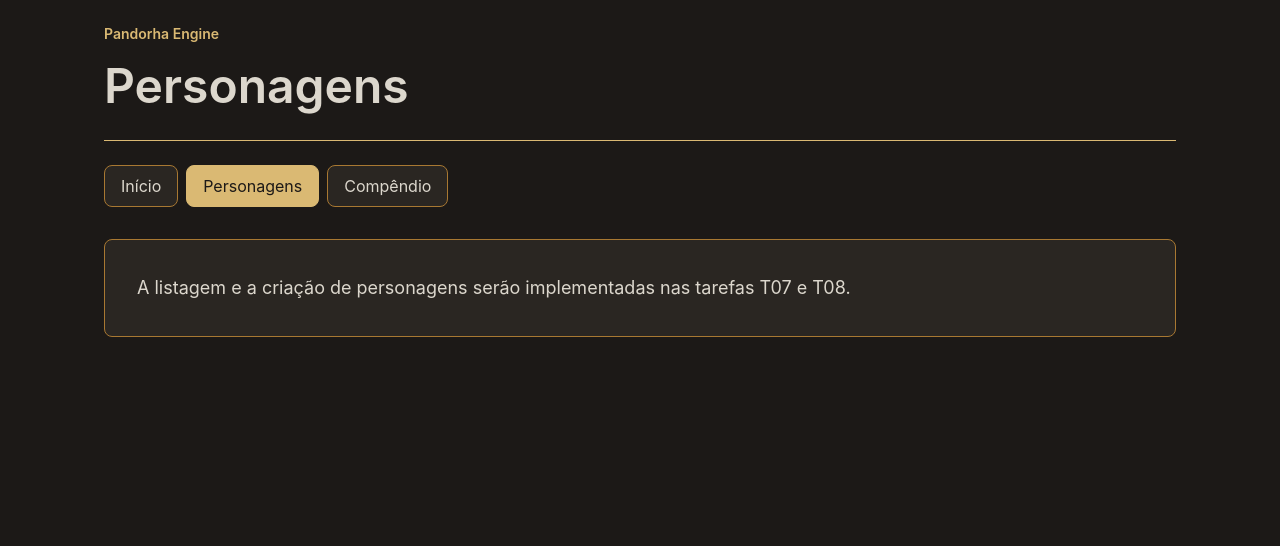
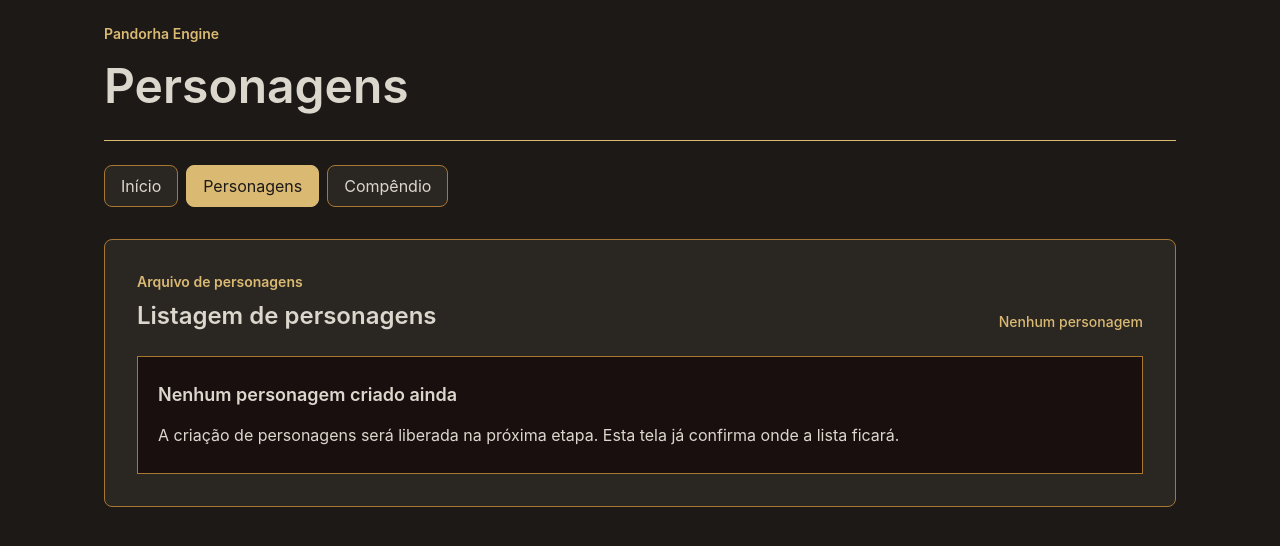
Before and after one commit to questionwho42-jpg/pandorha-codex-offline, a Svelte app: page / in a window 1280 px wide. Both pictures are taken after a click on the button "Personagens". Shown: the top 546 px of the page. Built offline with nearby package versions, Linux system fonts and the light colour scheme.

Commit message:
feat(character): adiciona listagem inicial

```diff
--- a/src/app/App.svelte
+++ b/src/app/App.svelte
@@ -1,4 +1,6 @@
 <script lang="ts">
+// biome-ignore lint/correctness/noUnusedImports: consumed by Svelte markup.
+import { CharacterList } from "$lib/features/character-list";
 import type { AppNavigationId } from "./model/navigation";
 // biome-ignore lint/correctness/noUnusedImports: consumed by Svelte markup.
 import { APP_NAVIGATION_ITEMS, getAppNavigationItem } from "./model/navigation";
@@ -50,9 +52,13 @@ let activeItem = $derived(getAppNavigationItem(activeView));
 			aria-live="polite"
 			class="mt-8 rounded-lg border border-bronze bg-ruin p-6 sm:p-8"
 		>
-			<p class="max-w-3xl text-lg leading-8 text-bone">
-				{activeItem.description}
-			</p>
+			{#if activeView === "characters"}
+				<CharacterList />
+			{:else}
+				<p class="max-w-3xl text-lg leading-8 text-bone">
+					{activeItem.description}
+				</p>
+			{/if}
 		</section>
 	</div>
 </main>
--- /dev/null
+++ b/src/features/character-list/index.ts
@@ -0,0 +1,2 @@
+export * from "./model/characterListView";
+export { default as CharacterList } from "./ui/CharacterList.svelte";
--- /dev/null
+++ b/src/features/character-list/model/characterListView.ts
@@ -0,0 +1,70 @@
+import type { CharacterRecord } from "$lib/entities/character";
+
+export type CharacterListStat = Readonly<{
+	label: string;
+	value: number;
+}>;
+
+export type CharacterListItem = Readonly<{
+	id: string;
+	name: string;
+	concept: string;
+	levelLabel: string;
+	identityLabel: string;
+	axes: readonly CharacterListStat[];
+	applications: readonly CharacterListStat[];
+}>;
+
+export type CharacterListEmptyState = Readonly<{
+	title: string;
+	description: string;
+}>;
+
+export type CharacterListView = Readonly<{
+	countLabel: string;
+	emptyState?: CharacterListEmptyState;
+	items: readonly CharacterListItem[];
+}>;
+
+export function createCharacterListView(
+	characters: readonly CharacterRecord[],
+): CharacterListView {
+	const items = characters.map(toCharacterListItem);
+
+	if (items.length === 0) {
+		return {
+			countLabel: "Nenhum personagem",
+			emptyState: {
+				title: "Nenhum personagem criado ainda",
+				description:
+					"A criação de personagens será liberada na próxima etapa. Esta tela já confirma onde a lista ficará.",
+			},
+			items,
+		};
+	}
+
+	return {
+		countLabel: `${items.length} ${items.length === 1 ? "personagem" : "personagens"}`,
+		items,
+	};
+}
+
+function toCharacterListItem(character: CharacterRecord): CharacterListItem {
+	return {
+		id: character.id,
+		name: character.name,
+		concept: character.concept,
+		levelLabel: `Nível ${character.level}`,
+		identityLabel: `Ancestralidade ${character.ancestryId} · Classe ${character.classId}`,
+		axes: [
+			{ label: "Físico", value: character.physical },
+			{ label: "Mental", value: character.mental },
+			{ label: "Social", value: character.social },
+		],
+		applications: [
+			{ label: "Conflito", value: character.conflict },
+			{ label: "Interação", value: character.interaction },
+			{ label: "Resistência", value: character.resistance },
+		],
+	};
+}
--- /dev/null
+++ b/src/features/character-list/ui/CharacterList.svelte
@@ -0,0 +1,92 @@
+<script lang="ts">
+import type { CharacterRecord } from "$lib/entities/character";
+import { createCharacterListView } from "../model/characterListView";
+
+type Props = {
+	records?: readonly CharacterRecord[];
+};
+
+let { records = [] }: Props = $props();
+// biome-ignore lint/correctness/noUnusedVariables: consumed by Svelte markup.
+let view = $derived(createCharacterListView(records));
+</script>
+
+<section aria-labelledby="character-list-title" data-testid="character-list">
+	<div class="flex flex-col gap-3 sm:flex-row sm:items-end sm:justify-between">
+		<div>
+			<p class="text-sm font-semibold text-ether">Arquivo de personagens</p>
+			<h2
+				id="character-list-title"
+				class="mt-2 text-2xl font-semibold text-bone"
+			>
+				Listagem de personagens
+			</h2>
+		</div>
+		<p class="text-sm font-medium text-ether" data-testid="character-count">
+			{view.countLabel}
+		</p>
+	</div>
+
+	{#if view.emptyState}
+		<div
+			class="mt-6 border border-bronze bg-blood-shadow px-5 py-6"
+			data-testid="character-empty-state"
+		>
+			<h3 class="text-lg font-semibold text-bone">{view.emptyState.title}</h3>
+			<p class="mt-3 max-w-3xl leading-7 text-bone">
+				{view.emptyState.description}
+			</p>
+		</div>
+	{:else}
+		<ul class="mt-6 divide-y divide-bronze border-y border-bronze">
+			{#each view.items as character (character.id)}
+				<li class="py-5" data-testid="character-list-item">
+					<div class="flex flex-col gap-4 lg:flex-row lg:justify-between">
+						<div>
+							<p class="text-sm font-semibold text-ether">
+								{character.levelLabel}
+							</p>
+							<h3 class="mt-1 text-xl font-semibold text-bone">
+								{character.name}
+							</h3>
+							<p class="mt-2 max-w-2xl leading-7 text-bone">
+								{character.concept}
+							</p>
+							<p class="mt-2 text-sm text-ether">{character.identityLabel}</p>
+						</div>
+
+						<div class="grid gap-3 sm:grid-cols-2 lg:min-w-96">
+							<div>
+								<p class="text-sm font-semibold text-ether">Eixos</p>
+								<div class="mt-2 grid grid-cols-3 gap-2">
+									{#each character.axes as stat}
+										<div class="border border-bronze px-3 py-2 text-center">
+											<p class="text-xs text-ether">{stat.label}</p>
+											<p class="mt-1 text-lg font-semibold text-bone">
+												{stat.value}
+											</p>
+										</div>
+									{/each}
+								</div>
+							</div>
+
+							<div>
+								<p class="text-sm font-semibold text-ether">Aplicações</p>
+								<div class="mt-2 grid grid-cols-3 gap-2">
+									{#each character.applications as stat}
+										<div class="border border-bronze px-3 py-2 text-center">
+											<p class="text-xs text-ether">{stat.label}</p>
+											<p class="mt-1 text-lg font-semibold text-bone">
+												{stat.value}
+											</p>
+										</div>
+									{/each}
+								</div>
+							</div>
+						</div>
+					</div>
+				</li>
+			{/each}
+		</ul>
+	{/if}
+</section>
```
Also changed, not shown: src/features/character-list/.context/plain-english.md (added), src/features/character-list/.context/scaling-roadmap.md (added), src/features/character-list/.context/tech-memory.md (added), 3 other files (tests, documents, lock files or other folders).
